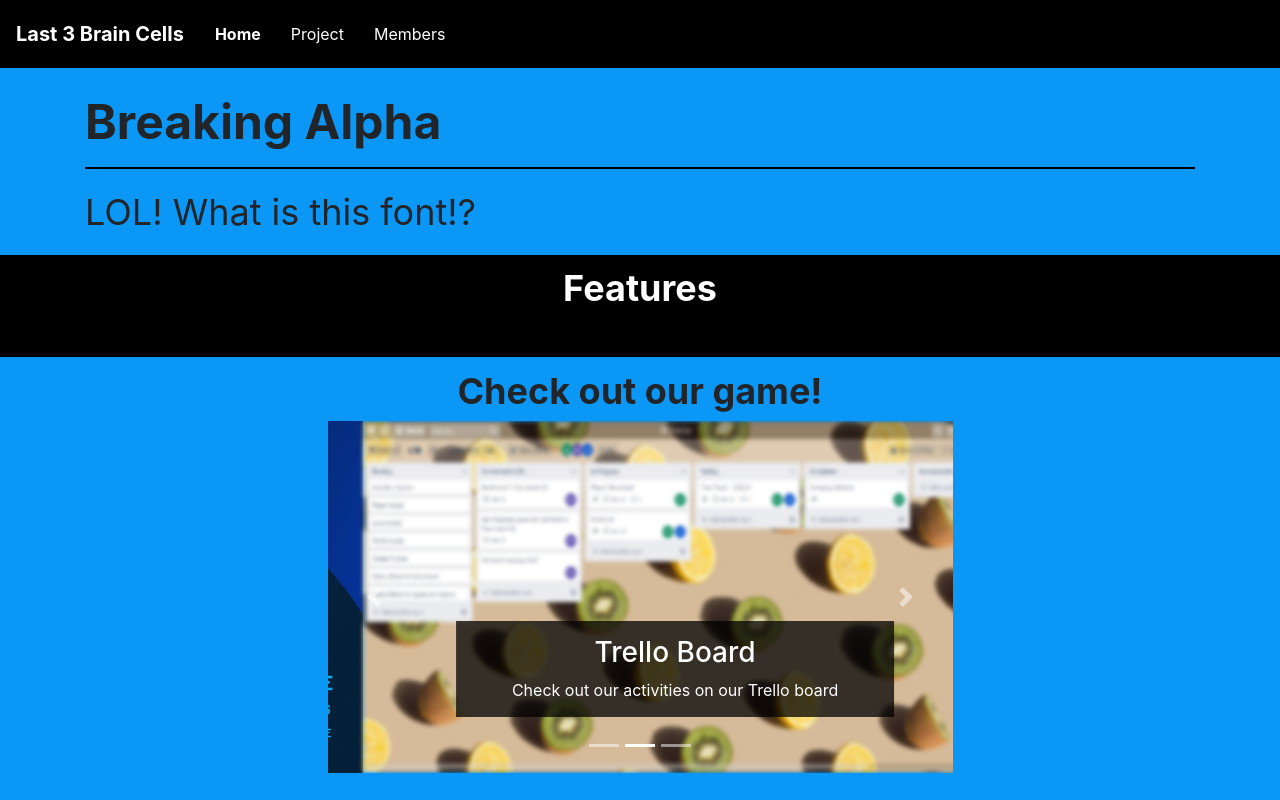
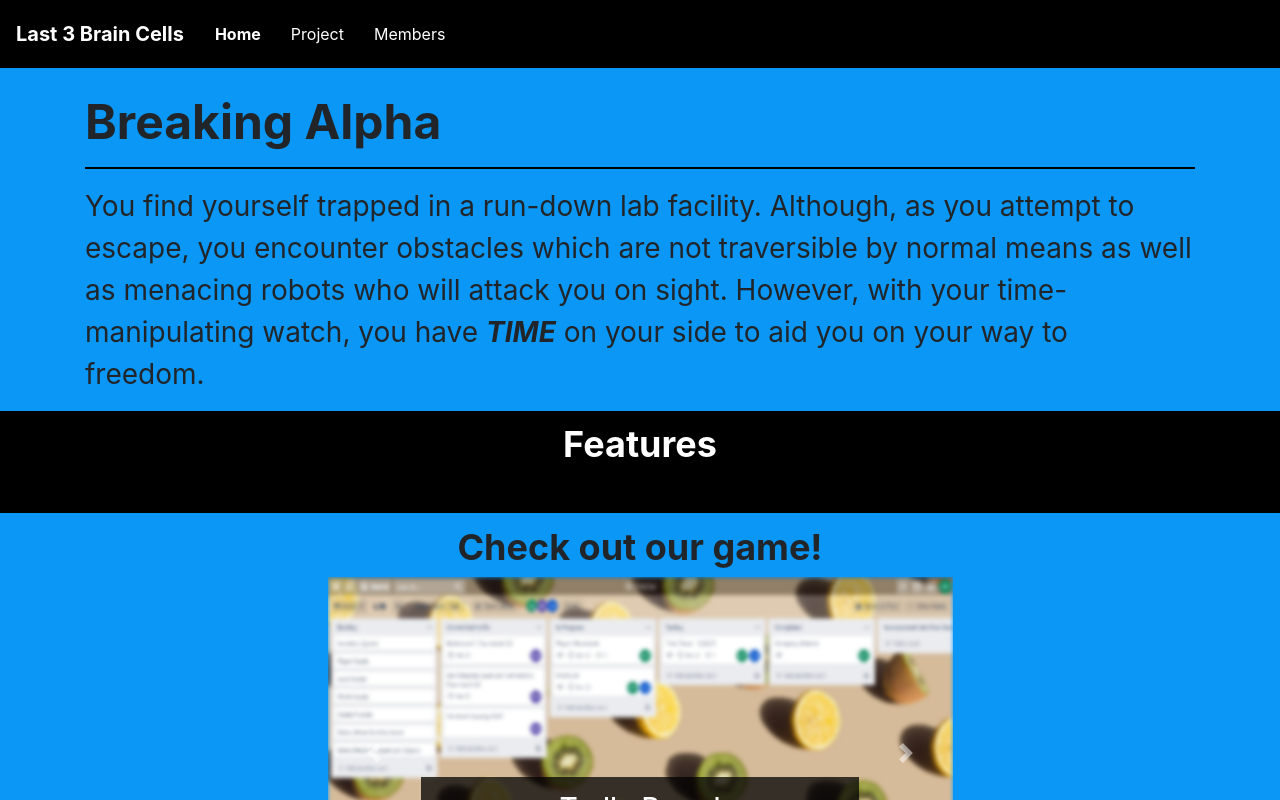
Before and after one commit to L3BC/ics485-site, a React (Create React App) app: page /#/ in a window 1280 px wide. Shown: the top 800 px of the page. Built offline with nearby package versions, Linux system fonts and the light colour scheme.

Commit message:
Added description

```diff
--- a/src/containers/home/Home.js
+++ b/src/containers/home/Home.js
@@ -30,9 +30,18 @@ const Home = (props) => {
         <div>
             <div className="homeMainTitle">
                 <Container>
-                    <h1 style={styles.homeTitleText}>Breaking Alpha</h1>
-                    <hr style={styles.divider} />
-                    <p style={{ fontSize: '36px' }}>LOL! What is this font!?</p>
+                    <Row>
+                        <Col>
+                            <h1 style={styles.homeTitleText}>Breaking Alpha</h1>
+                            <hr style={styles.divider} />
+                            <p style={{ fontSize: '28px' }}>
+                                You find yourself trapped in a run-down lab facility. Although, as you attempt to
+                                escape, you encounter obstacles which are not traversible by normal means as well
+                                as menacing robots who will attack you on sight. However, with your time-manipulating
+                                watch, you have <b><i>TIME</i></b> on your side to aid you on your way to freedom.
+                            </p>
+                        </Col>
+                    </Row>
                 </Container>
             </div>
             <div className="homeFeatures">
```
